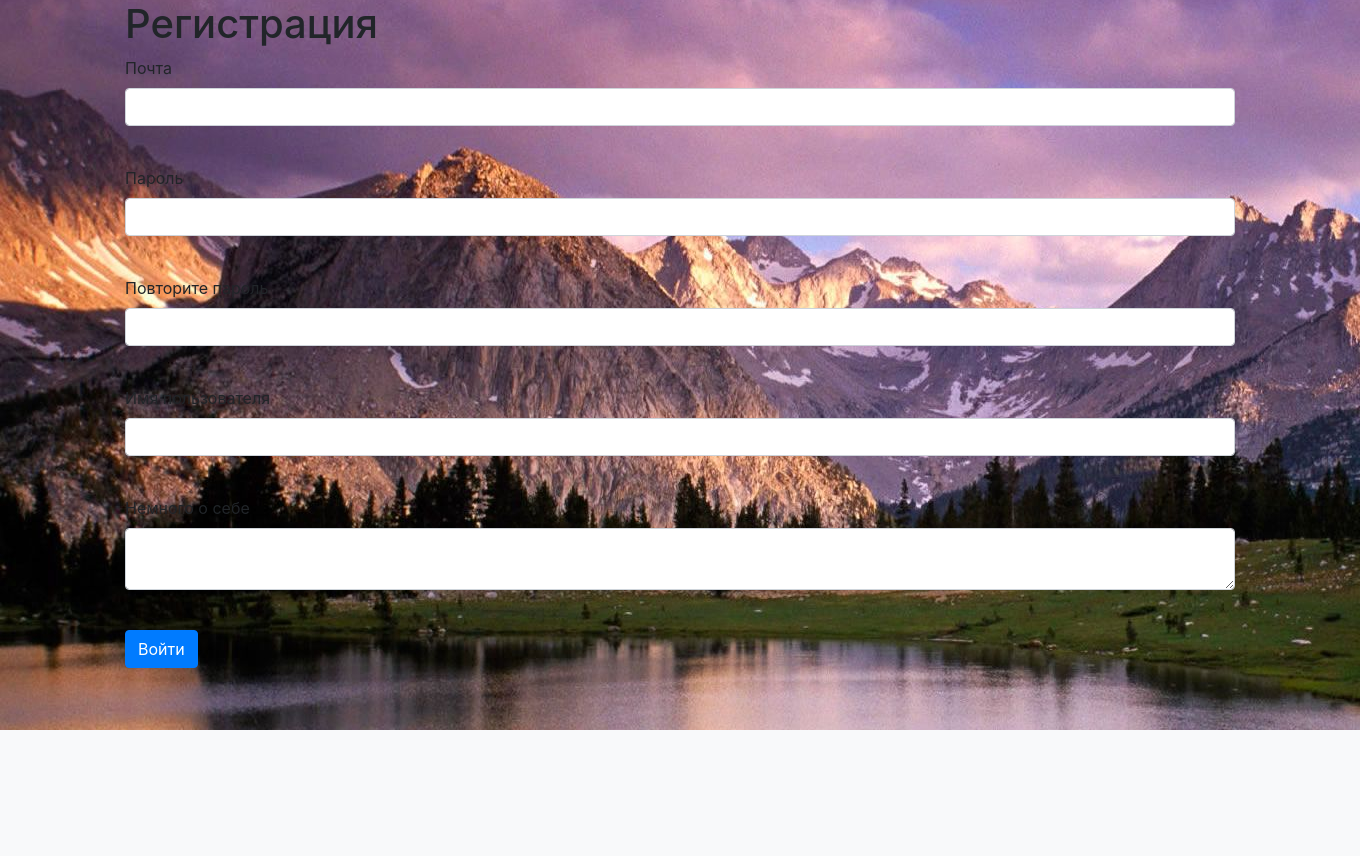
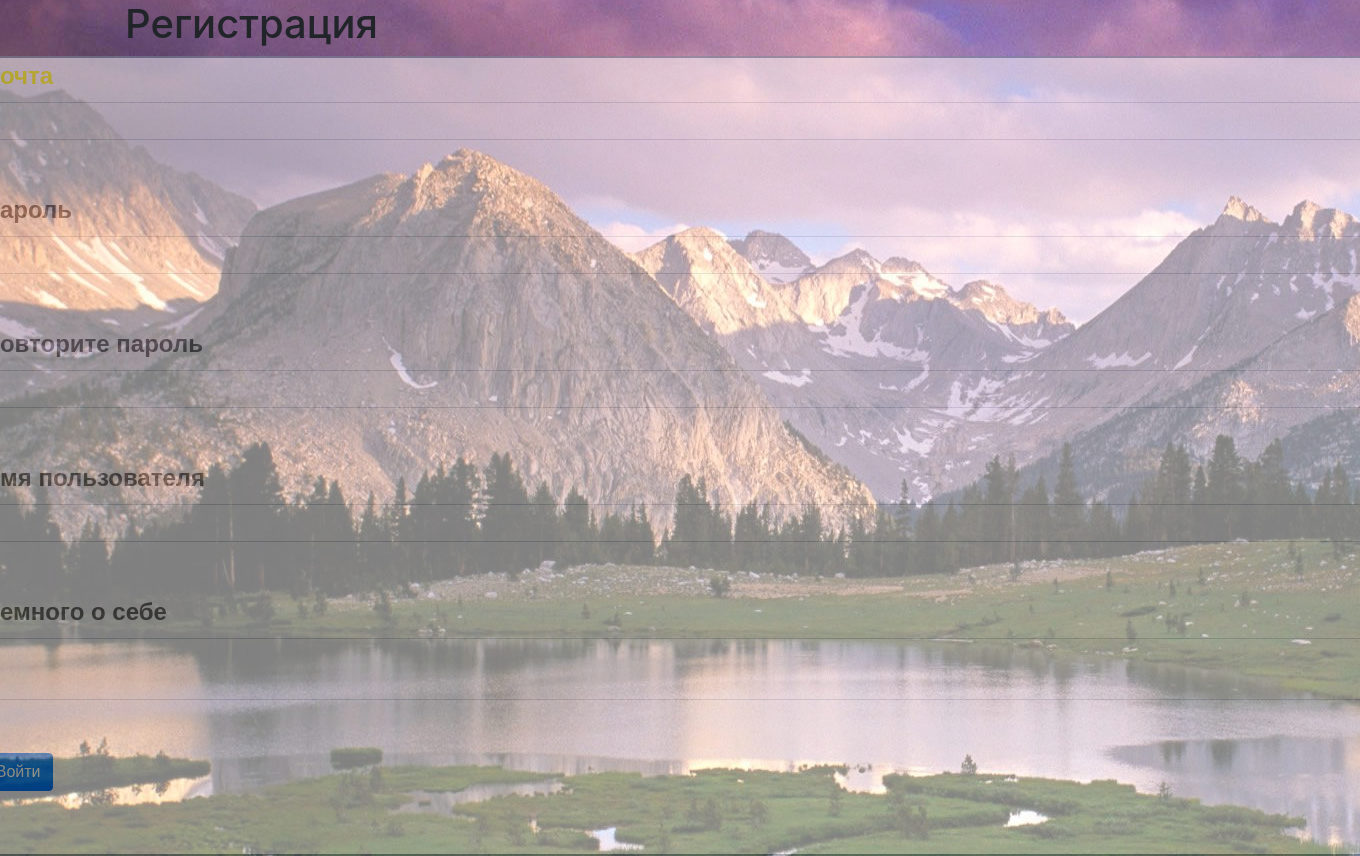
Before and after one commit to K0t1ch/flask_project, a Flask app: page /register in a window 1360 px wide; the page is wider, and only the part inside the window is pictured. Shown: the part 70-926 px from the top of that part. Before the commit the page ends 800 px from the top of that part, so only its background shows below. Run offline with Flask 3, Linux system fonts and the light colour scheme; some libraries are stand-ins or nearby versions.

Commit message:
навел красоты

```diff
--- a/static/css/style.css
+++ b/static/css/style.css
@@ -7,6 +7,13 @@
   border: 2px solid lightslategray;
 width: 1400px; height: 800px; margin-top: -1080px;
 margin-left: 18%; background-color: white;
+opacity: .5; color: dimgrey; font-weight: bold; font-family: Arial, Helvetica, sans-serif; font-size: 24px
+}
+
+.dv {
+  border: 2px solid lightslategray;
+width: 1400px; height: 800px;
+margin-left: -13%; background-color: white;
 opacity: .5; color: dimgrey; font-weight: bold; font-family: Arial, Helvetica, sans-serif; font-size: 24px
 }
 
@@ -55,3 +62,6 @@ opacity: .7; color: dimgrey; font-weight: bold; font-family: Arial, Helvetica, s
 .hed2 {
   font-size: 14px
 }
+
+.test {
+color: yellow}
--- a/templates/base.html
+++ b/templates/base.html
@@ -8,6 +8,7 @@
           integrity="sha384-Vkoo8x4CGsO3+Hhxv8T/Q5PaXtkKtu6ug5TOeNV6gBiFeWPGFN9MuhOf23Q9Ifjh"
           crossorigin="anonymous">
     <title>{{title}}</title>
+    <link rel="stylesheet" href="static/css/style.css">
 </head>
 <body style="background-image: url(static/img/backreg.jpg)">
 <header>
--- a/templates/register.html
+++ b/templates/register.html
@@ -1,11 +1,11 @@
 {% extends "base.html" %}
 
 {% block content %}
-<h1>Регистрация</h1>
-<div>
+<h1 class="">Регистрация</h1>
+<div class="dv">
     <form action="" method="post">
         {{ form.hidden_tag() }}
-    <p>
+        <p class="test">
             {{ form.email.label }}<br>
             {{ form.email(class="form-control", type="email") }}<br>
             {% for error in form.email.errors %}
@@ -54,5 +54,4 @@
         {{message}}
     </form>
 </div>
-
 {% endblock %}
```
Lines whose indentation alone changed are shown as unchanged.
